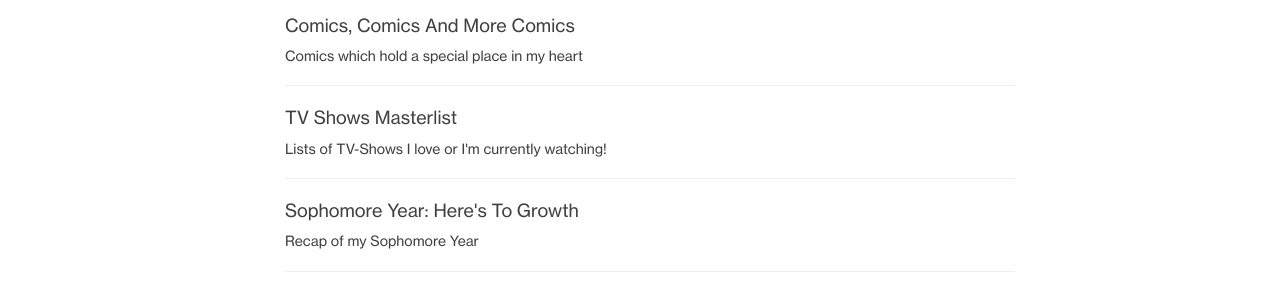
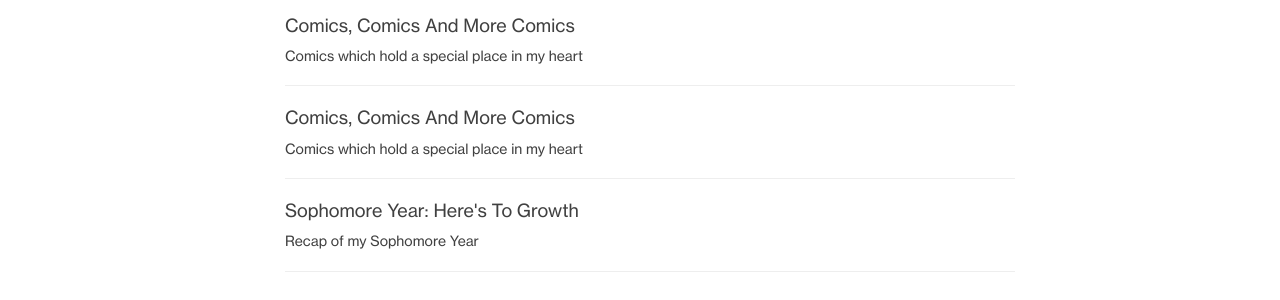
Before and after one commit to maiesey/maiesey.github.io, a Jekyll site: the page built from archive.html, in a window 1280 px wide. Shown: the part 411-711 px from the top of the page. Built offline with Jekyll 4.4.1, drawn with Linux system fonts in a browser that asks for light colours; nearby versions of some CDN libraries; comment, search, counter and statistics services are not loaded.

Commit message:
added asset

```diff
--- a/_posts/2019-09-06-my-tvshows.markdown
+++ b/_posts/2019-09-06-tvshows.markdown
@@ -1,14 +1,14 @@
 ---
 layout:     post
-title:      "TV Shows Masterlist"
-subtitle:   "Lists of TV-Shows I love or I'm currently watching!"
-date:       2019-09-06 3:50:00
+title:      "Comics, Comics And More Comics"
+subtitle:   "Comics which hold a special place in my heart"
+date:       2019-10-29 3:50:00
 author:     "MJ"
-header-img: "/img/bg-tv-shows.jpg"
+header-img: "img/bg-comics.jpg"
 catalog: true
 tags:
+    - hobbies
     - list
-    - hobbies
 ---
 Well this is a different type of post altogether. Ever since college started, classes aren't always exactly 7 - 5. I always have some free time here and there, squeezed in between classes. Those are the perfect time to also squeeze in one or two episodes of my favorite shows!
 
```
